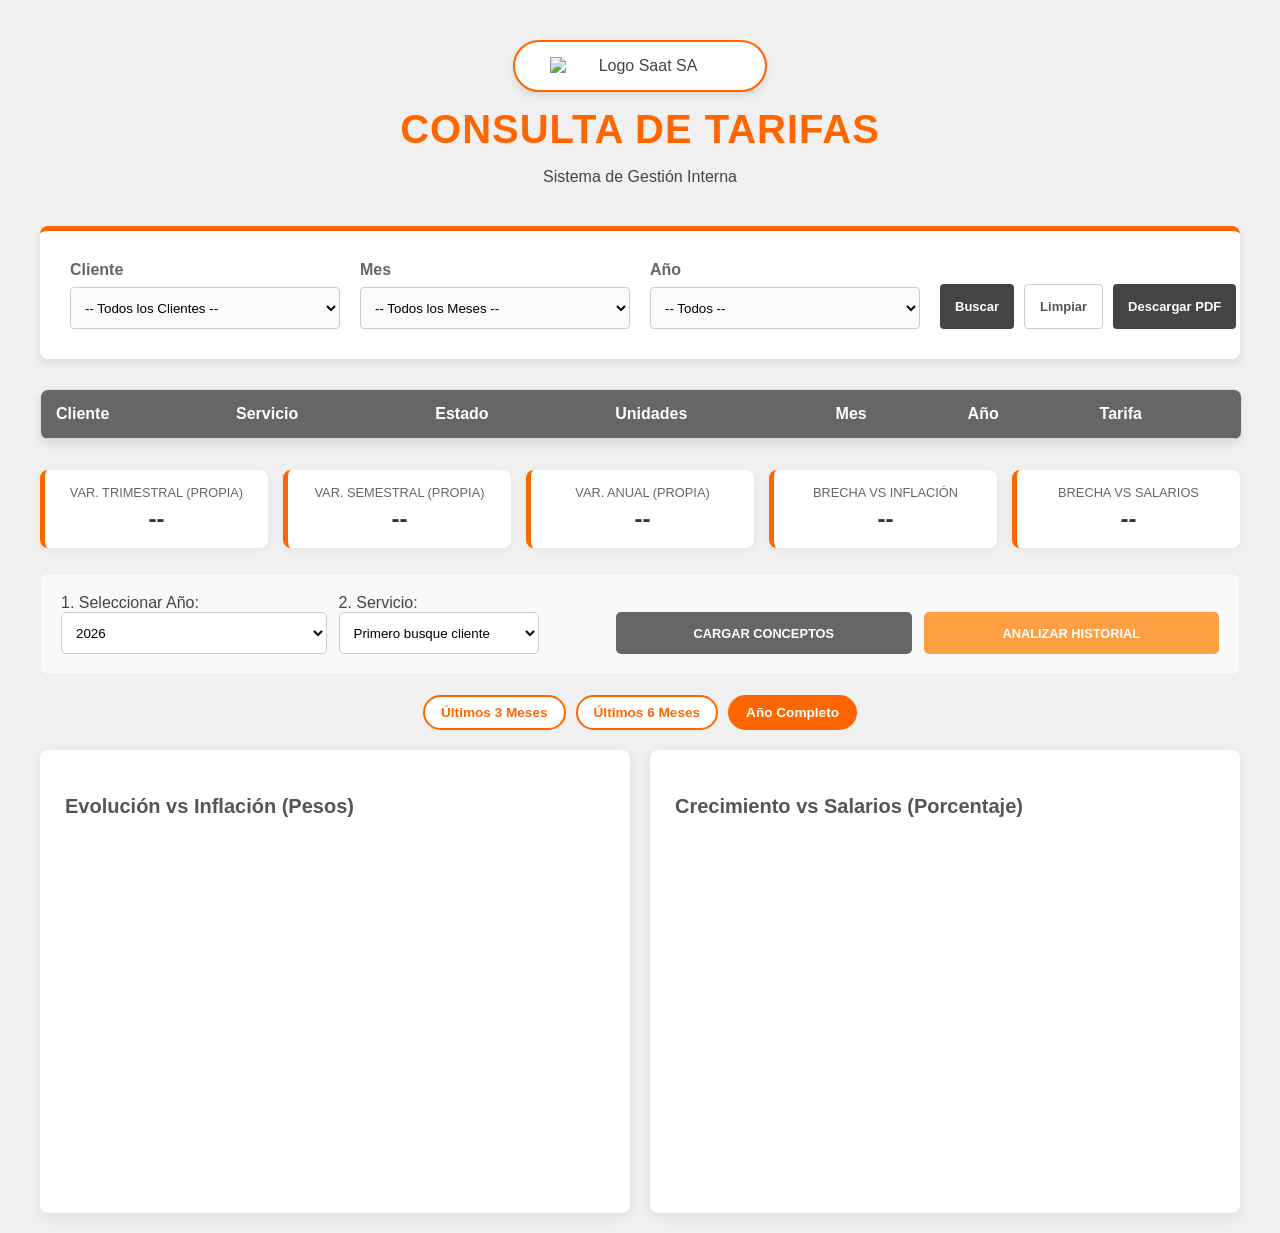
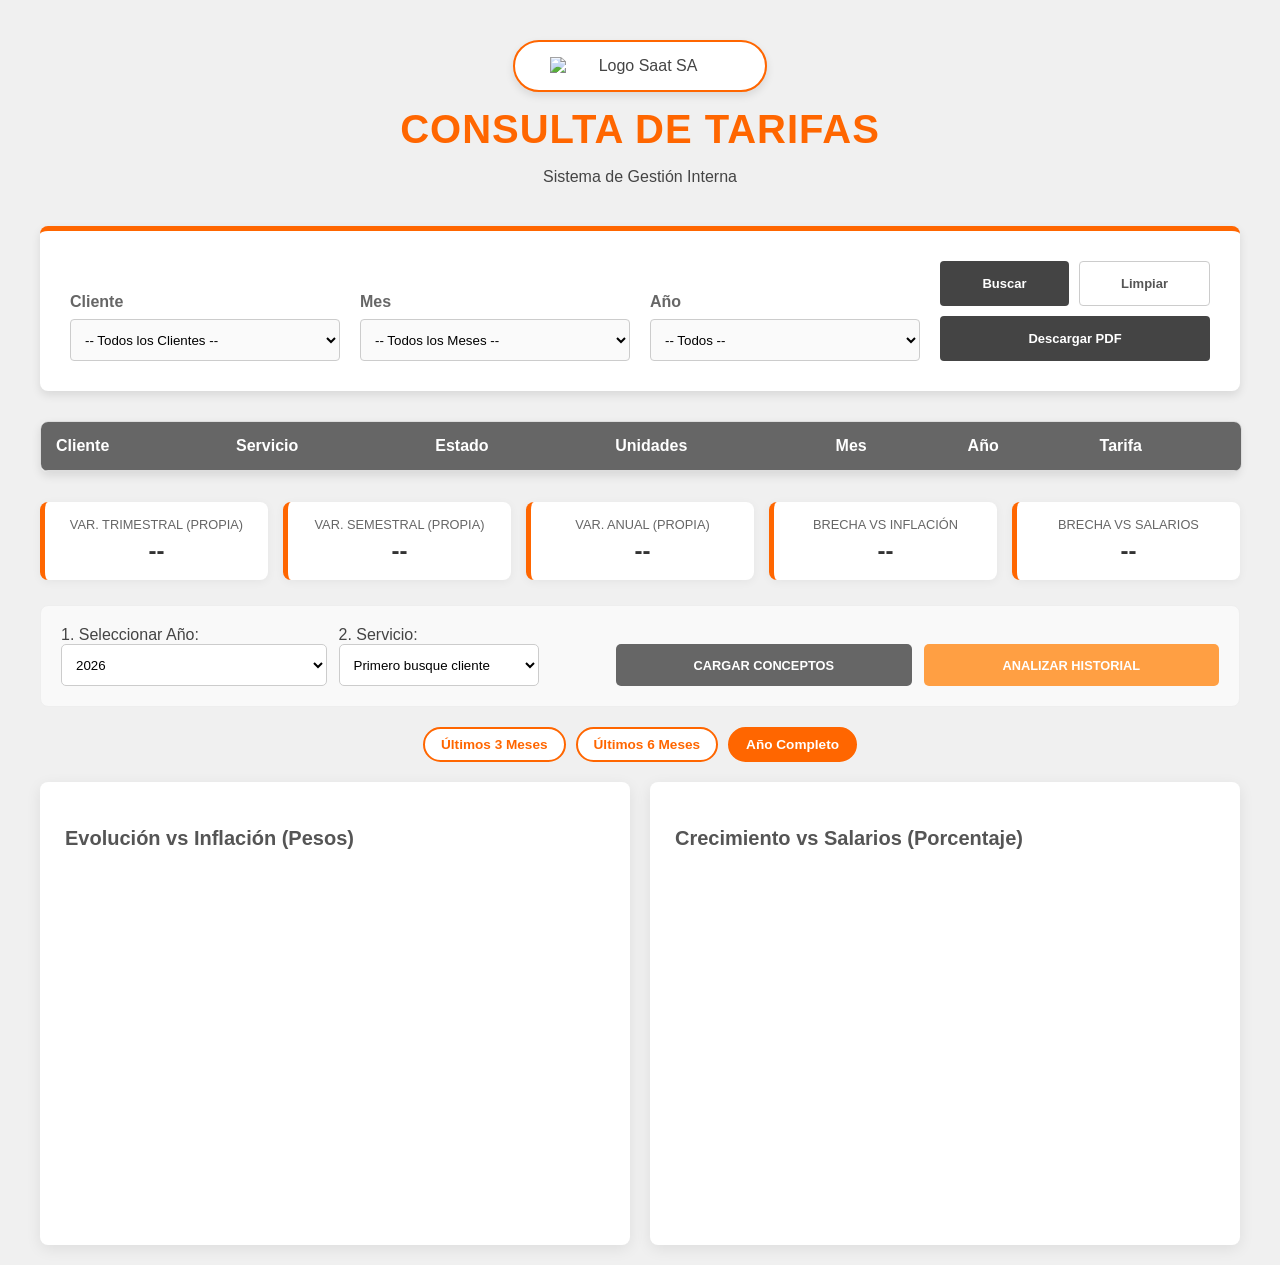

botones

--- a/style.css
+++ b/style.css
@@ -71,18 +71,19 @@ select {
     height: 42px;
 }
 
-/* --- GRUPO DE BOTONES --- */
+/* --- GRUPO DE BOTONES (OPCIÓN FLEXIBLE DE DOS LÍNEAS) --- */
 .btn-group {
     display: flex;
     gap: 10px;
-    align-items: flex-end; /* Alinea los botones perfectamente abajo con los selectores */
+    align-items: flex-end;
+    flex-wrap: wrap; /* Esta propiedad mágica hace que bajen si no entran */
     width: 100%;
 }
 
-/* Base común para TODOS los botones del grupo superior */
 #btn-buscar, #btn-limpiar, #btn-exportar, #btn-reporte-global {
     flex: 1;
-    padding: 12px 15px;
+    min-width: 100px; /* Evita que los botones colapsen y se hagan diminutos */
+    padding: 12px 12px;
     border-radius: 4px;
     font-weight: bold;
     font-size: 13px;
@@ -94,10 +95,9 @@ select {
     align-items: center;
     justify-content: center;
     gap: 6px;
-    height: 45px; /* Forzamos a que todos tengan exactamente la misma altura */
+    height: 45px; 
 }
 
-/* Botones Principales (Buscar, PDFs) -> Base Gris Oscuro, Cambian a Naranja */
 #btn-buscar, #btn-exportar, #btn-reporte-global {
     background-color: #444;
     color: white;
@@ -108,7 +108,6 @@ select {
     box-shadow: 0 2px 5px rgba(255, 102, 0, 0.3);
 }
 
-/* Botón Secundario (Limpiar) -> Fondo Blanco con borde Gris */
 #btn-limpiar {
     background-color: white;
     color: #555;
